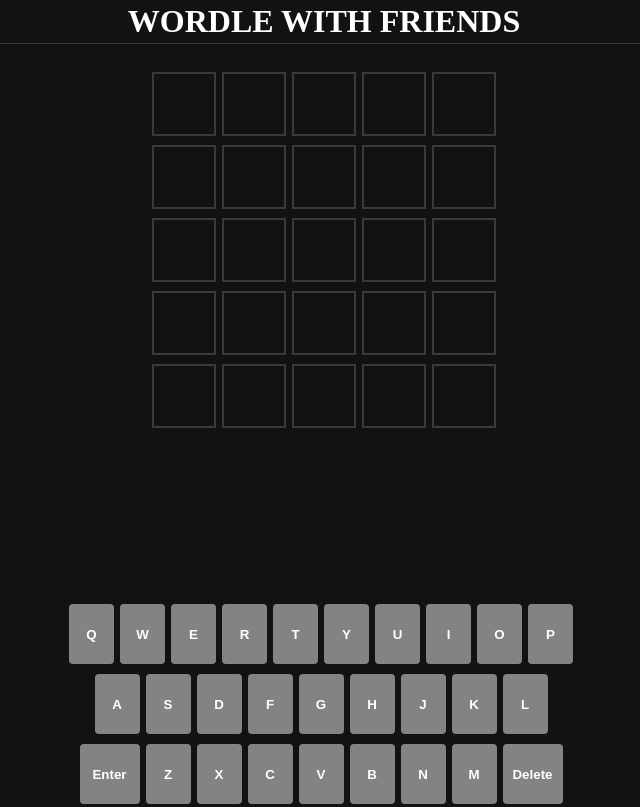
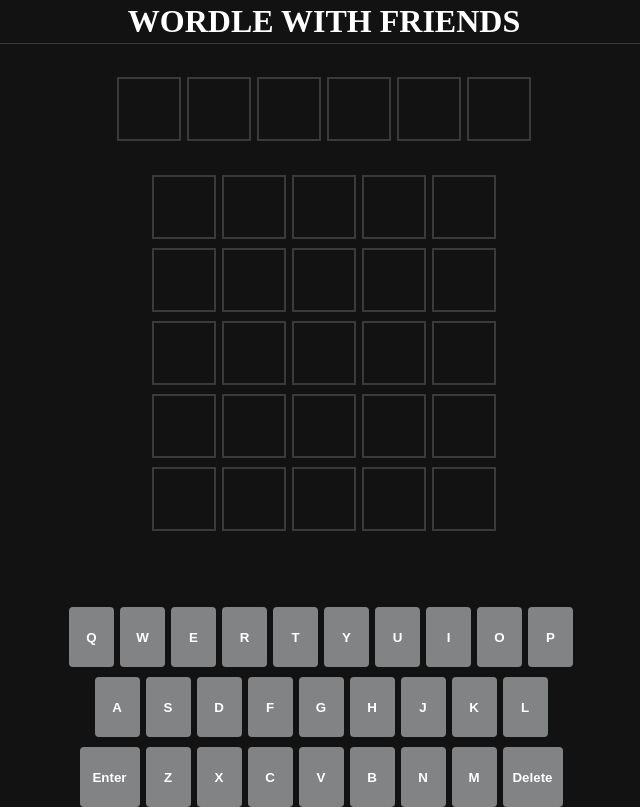
Before and after one commit to andycai789/Wordle-Together, a React (Create React App) app in the folder client/: page /game in a window 1280 px wide. Shown: the whole page, without its empty margins (316-956 px from the left). Built offline with nearby package versions, Linux system fonts and the light colour scheme; no server answers.

Commit message:
Added in player turn name at top

```diff
--- a/client/src/components/Game.jsx
+++ b/client/src/components/Game.jsx
@@ -1,6 +1,5 @@
 import React, { useState, useEffect, useRef } from 'react'
 
-import Notification from './Notification.jsx'
 import Board from './Board.jsx'
 import Keyboard from './Keyboard.jsx'
 
@@ -145,7 +144,6 @@ const Game = ({input, rowLength, colLength, wordle, handleKeyClick, wordList, so
 
     return (
         <div>
-            {/* <Notification notification={notification} hidePopUp={hidePopUp}/> */}
             <Board board={board}/>
             <Keyboard board={board} onKeyClick={handleKeyClick}/>
         </div>
--- /dev/null
+++ b/client/src/components/PlayerName.jsx
@@ -0,0 +1,15 @@
+import React from 'react'
+import Row from './Row.jsx'
+
+const formatToRow = (word) => {
+    let wordArray = word.toUpperCase().padEnd(6, ' ').split('')
+    return wordArray.map((letter, i) => ({letter: letter, color: ''}))
+}
+
+const PlayerName = ({name}) => {
+  return (
+    <Row row={formatToRow(name)}/>
+  )
+}
+
+export default PlayerName
--- a/client/src/components/pages/GamePage.jsx
+++ b/client/src/components/pages/GamePage.jsx
@@ -1,10 +1,13 @@
 import React from 'react'
 import {useState, useEffect, useRef} from 'react'
 import Game from '../Game.jsx'
+import PlayerName from '../PlayerName.jsx'
+import '../../css/GamePage.css';
 
 const GamePage = ({socket, settings}) => {
     const [userInput, setUserInput] = useState({key: '', time: 0})
     const canType = useRef(false)
+    const [currentPlayer, setCurrentPlayer] = useState('')
 
     const pressKey = (event) => {
         if (canType.current) {
@@ -20,13 +23,20 @@ const GamePage = ({socket, settings}) => {
 
     useEffect(() => {
         window.addEventListener('keydown', pressKey)
+        socket.on('setCurrentPlayer', (name) => {
+            setCurrentPlayer(name)
+        })
       return () => {
             window.removeEventListener('keydown', pressKey)
       }
     }, [])
 
     return (
-        <div>
+        <div className="gamePage">
+            <div className="playerTurn">
+                <PlayerName name={currentPlayer}/>
+            </div>
+
             <Game
                 input={userInput}
                 rowLength={settings.rows}
--- a/client/src/components/pages/HomePage.jsx
+++ b/client/src/components/pages/HomePage.jsx
@@ -63,7 +63,7 @@ const HomePage = ({socket}) => {
       </div>
 
       <form className='input'>
-        <input className='inputBar' id='nameInputBar' type="text" name="name" maxLength="7" onChange={changeName}/>
+        <input className='inputBar' id='nameInputBar' type="text" name="name" maxLength="6" onChange={changeName}/>
       </form>
 
       <Link className='toCreateLobby' to='/lobby' onClick={createRoom} onMouseEnter={() => setCreateLight("gggggg")} onMouseLeave={() => setCreateLight("zzzzzz")}>
--- a/client/src/components/pages/LobbyPage.jsx
+++ b/client/src/components/pages/LobbyPage.jsx
@@ -1,12 +1,7 @@
 import {Link, useNavigate} from "react-router-dom";
 import {useState, useEffect} from 'react'
 import '../../css/LobbyPage.css';
-import Row from '../Row.jsx';
-
-const formatToRow = (word) => {
-    let wordArray = word.toUpperCase().padEnd(7, ' ').split('')
-    return wordArray.map((letter, i) => ({letter: letter, color: ''}))
-}
+import PlayerName from '../PlayerName.jsx';
 
 const LobbyPage = ({socket, onSettingsChange}) => {
     const [rowInput, setRowInput] = useState(5)
@@ -96,7 +91,7 @@ const LobbyPage = ({socket, onSettingsChange}) => {
             <div className="playersContainer">
                 <div className="playerBoxes">
                     {players.map((player, i) => {
-                        return <Row key={i} row={formatToRow(player.name)}/>
+                        return <PlayerName key={i} name={player.name}/>
                     })}
                 </div>
             </div>
--- a/client/src/css/Board.css
+++ b/client/src/css/Board.css
@@ -9,7 +9,7 @@
     margin-top: 25px;
     overflow-y: auto;
     overflow-x: hidden;
-    height: 500px;
+    height: 400px;
     -ms-overflow-style: none;
 }
 
--- /dev/null
+++ b/client/src/css/GamePage.css
@@ -0,0 +1,9 @@
+.gamePage {
+    display: flex;
+    flex-direction: column;
+    align-items: center;
+}
+
+.playerTurn {
+    margin-top: 30px;
+}
```
Also changed, not shown: 1 other file (tests, documents, lock files or other folders).
